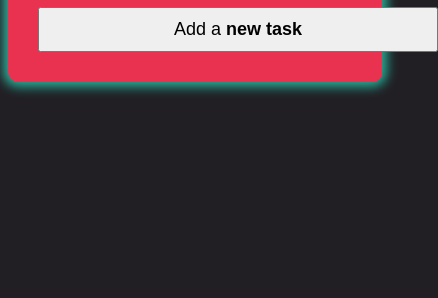
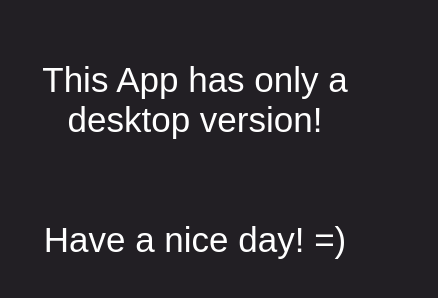
Before and after one commit to an4umov/ToDoApp, a plain HTML site: page index.html in a window 390 px wide. Shown: the part 200-498 px from the top of the page, 438 px wide, since content can reach past the window. Drawn offline with Linux system fonts and the light colour scheme.

Commit message:
+ mobile mock

```diff
--- a/index.html
+++ b/index.html
@@ -32,6 +32,12 @@
     </div>
 </div>
 
+<div class="mobile-mock">
+    This App has only a desktop version!
+    <br>  <br>  <br>
+    Have a nice day! =)
+</div>
+
 <script src='script.js'></script>
 </body>
 </html>
--- a/style.css
+++ b/style.css
@@ -161,3 +161,24 @@ span {
 	color: #A40E11;
 	font-weight: bold;
 }
+.mobile-mock {
+  display: none;
+}
+
+@media (max-width: 1200px){
+  .container{
+    display: none;
+  }
+
+  .mobile-mock{
+    display:flex;
+    justify-content: center;
+    margin-left: auto;
+    margin-right: auto;
+    margin-top: 250px;
+    color: #fff;
+    font-size: 35px;
+    padding: 10px;
+    text-align: center;
+  }
+}
```
